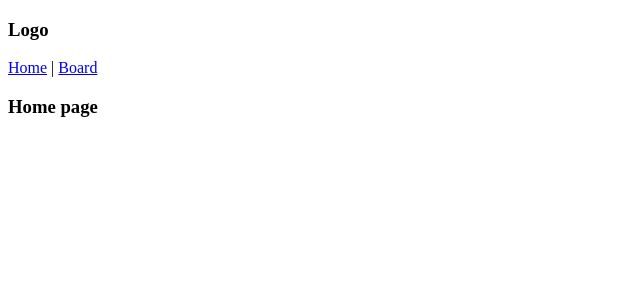
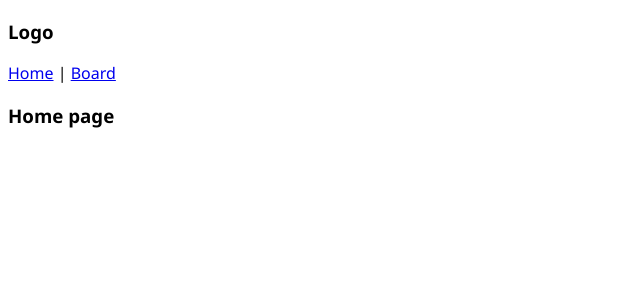
Before and after one commit to syntaxcat/duellofrontend, a Vue app: page /#/ in a window 1280 px wide. Shown: the top 300 px of the page, without its empty margins (0-640 px from the left). Built offline with nearby package versions, Linux system fonts and the light colour scheme.

Commit message:
font added

```diff
--- a/src/main.js
+++ b/src/main.js
@@ -1,9 +1,11 @@
 import { createApp } from 'vue'
 import App from './App.vue'
 import router from './router'
+import store from './store'
+import styles from './styles/styles.scss'
 
 const app = createApp(App)
 
 app.use(router)
-
+app.use(store)
 app.mount('#app')
--- /dev/null
+++ b/src/styles/basic/base.scss
@@ -0,0 +1,3 @@
+html{
+    font-family: 'Segoe UI', Tahoma, Geneva, Verdana, sans-serif;
+}
--- a/src/styles/styles.scss
+++ b/src/styles/styles.scss
@@ -1,4 +1 @@
-// @font-face {
-//     font-family: ;
-//     src: url();
-// }
+@import './basic/base.scss'
```
